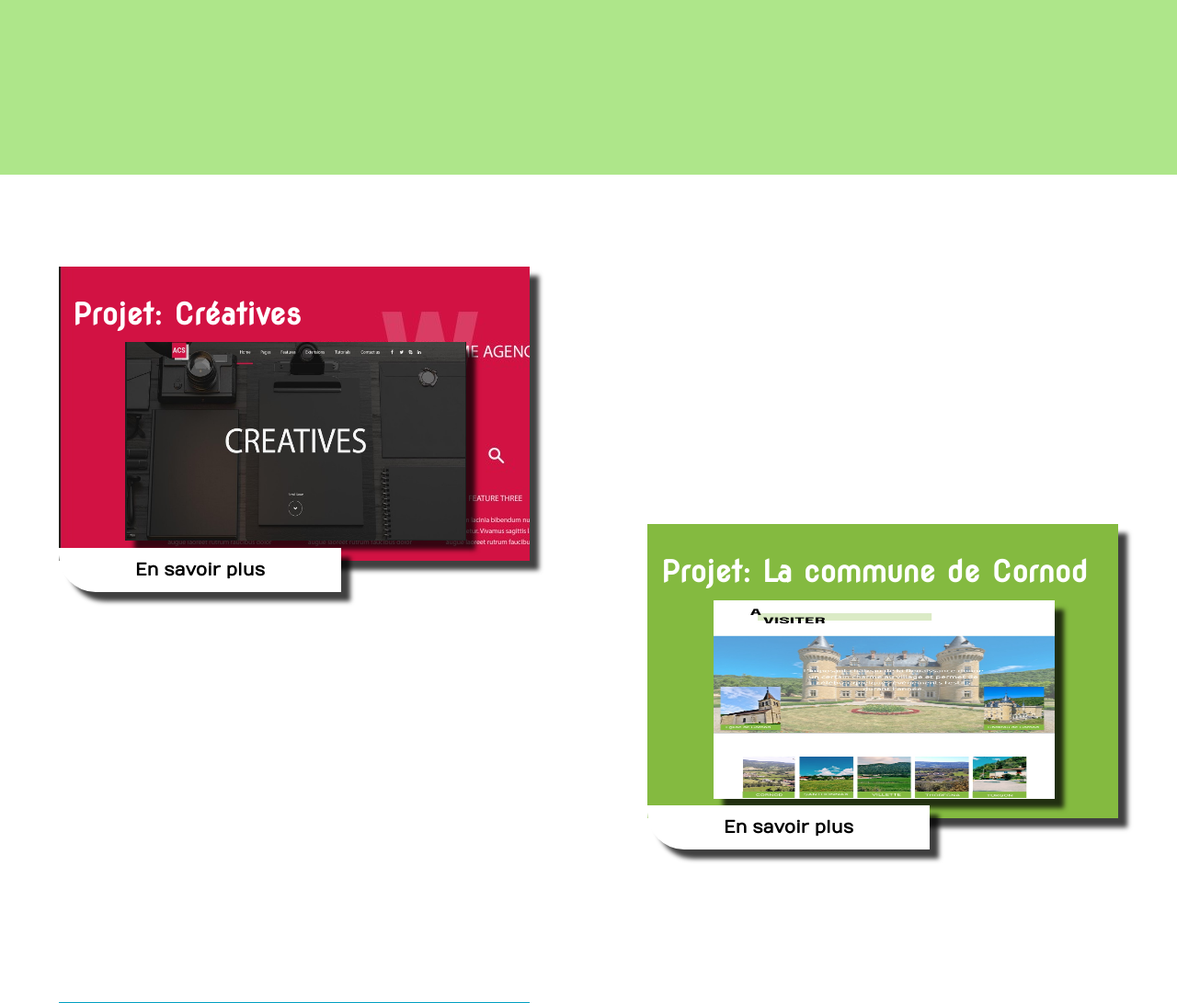
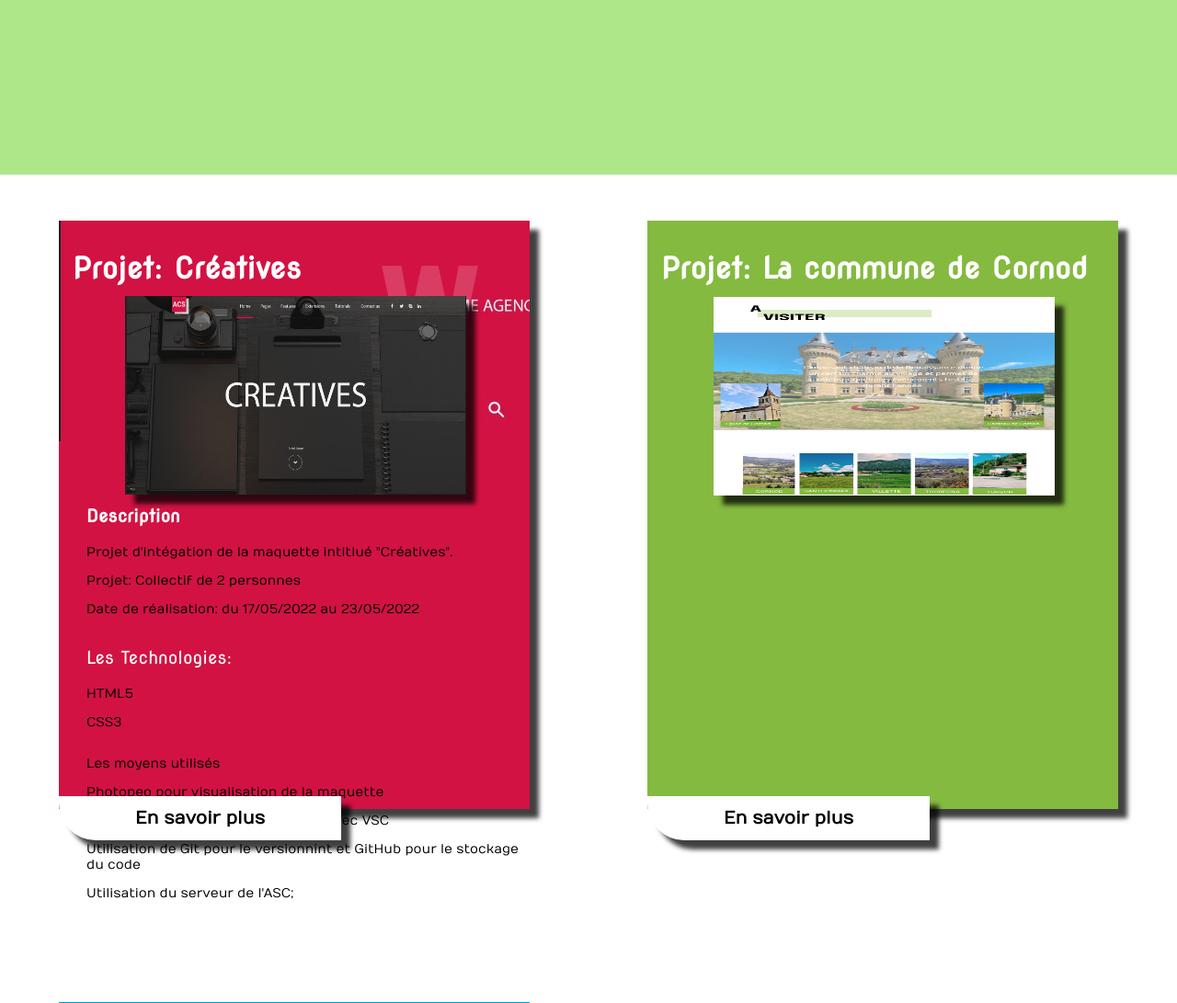
Before and after one commit to chrisviv/portfolio-chris, a PHP site: page / in a window 1280 px wide. Shown: the part 3810-4901 px from the top of the page at 92% size. Run offline with PHP 8.4, Linux system fonts and the light colour scheme; some libraries are stand-ins or nearby versions.

Commit message:
description des projets portfolio

```diff
--- a/assets/css/style.css
+++ b/assets/css/style.css
@@ -134,20 +134,37 @@ figure{width: 100%;height:20vh; display: flex;flex-direction: column;}
 #listeProjets1{width: 100%;height:100vh;display: flex;justify-content: space-around;}
 /*//////////////////////////////////////////////////////////////////////////////////*/
 /*********************** projet creatives */
-.projet1{width:40%;height: 40vh;box-shadow: 10px 10px 5px 0px  rgba(0,0,0,0.75);display:flex;flex-direction: column;
-         background-image: url(../img/creatives1.jpg);z-index: 200000;position: relative;margin-top:100px}
+.projet1{width:40%;height: 80vh;box-shadow: 10px 10px 5px 0px  rgba(0,0,0,0.75);display:flex;flex-direction: column;
+
+         background-image: url(../img/creatives1.jpg);z-index: 200000;position: relative;margin-top:50px}
 .titleDescrip1{font-size: 2rem;font-family: 'NovaRound';color: white;margin-left: 15px;}
 figure>.creatives{width: 25vw; height: 75vh;display: flex;}
-.creatives > img {width: 29vw;height: 27vh;z-index: 1000000;opacity: 1; position: absolute; box-shadow: 10px 10px 5px 0px rgb(0 0 0 / 75%); margin-top: -37px;margin-left: 32px;}
+.creatives > img {width: 29vw;height: 27vh;z-index: 1000000;opacity: 1;
+  position: absolute; box-shadow: 10px 10px 5px 0px rgb(0 0 0 / 75%); margin-top: -37px;margin-left: 32px;}
 .creatives>img:hover{transform: scale(1.1);}
+.description{
+  width: 100%;height: 50vh; background:#d21243;display: flex;flex-direction: column;justify-content: space-between;}
+.description>h4{
+  color: white; font-family: 'NovaRound';font-size: 1.2rem; margin: 70px 0 5px 30px;}
+.descProjet1, .techProjet1>p{font-family: 'Numans';font-size: 0.875rem;margin-left:30px;}
+.techProjet1>p{font-family: 'Numans';font-size: 0.875rem;margin-left:30px;}
+.techProjet1>.tech1{color: white; font-family: 'NovaRound';font-size: 1.2rem;margin-left: 30px;}
+.moyenProjet1>p{font-family: 'Numans';font-size: 0.875rem;margin-left:30px;}
+.moyProjet1>.tech1{color: white; font-family: 'NovaRound';font-size: 1.2rem;margin-left: 30px;}
+
+
+
+
+
+
 .boutonProjets1{width: 24vw;height: 6vh; background: white;border-bottom-left-radius: 50px;
                 font-family: 'Numans';position: absolute;z-index: 300000000;bottom: -34px;left: 0px;
                 border-bottom-left-radius: 40px; border: 0px solid black;border-top: 0;font-size: 1.2rem;
                 font-weight: 700;box-shadow: 10px 10px 5px 0px  rgba(0,0,0,0.75);}
 .boutonProjets1:hover{background-color: #d21243;color:white}
 /********************* projet maquette*/
-.projet2{width:40%;height: 40vh;box-shadow: 10px 10px 5px 0px  rgba(0,0,0,0.75);align-self: flex-end;
-        background: #84ba40;z-index:200000;position: relative;margin-bottom: 100px;}
+.projet2{width:40%;height: 80vh;box-shadow: 10px 10px 5px 0px  rgba(0,0,0,0.75);
+        background: #84ba40;z-index:200000;position: relative;margin-top: 50px;}
 .titleDescrip2{font-size: 2rem;font-family: 'NovaRound';color:white;margin-left: 15px;}
 figure > .maquette{width: 25vw; height: 75vh;display: flex;}
 .maquette > img{width: 29vw;height: 27vh;z-index: 1000000;opacity: 1; position: absolute;
@@ -253,3 +270,4 @@ input{margin-top: 30px;}
 .envoye{width: 90%;background:white;border: 0;padding: 10px 24px;color: black;width: 35%;box-shadow: 0 0 24px 0 rgba(0, 0, 0, 0.25);
     transition: 0.4s;border-radius: 4px;}
 .envoye:hover {background: #759D59;color: white;}
+/* /////////////////////////Section Footer */
--- a/index.html
+++ b/index.html
@@ -178,6 +178,26 @@
                 <figure class="projet creatives">
                     <img src="./assets/img/creatives.jpg" alt="image de la première page du projet créatives">
                 </figure>
+                <div class="description">
+                    <h4>Description</h4>
+                    <div class="descProjet1">
+                        <P>Projet d'intégation de la maquette intitlué "Créatives".</P>
+                        <P>Projet: Collectif de 2 personnes</P>
+                        <p>Date de réalisation: du 17/05/2022 au 23/05/2022</p>
+                    </div>
+                    <div class="techProjet1">
+                        <p class="tech1">Les Technologies:</p>
+                        <p>HTML5</p>
+                        <P>CSS3</P>
+                    </div>
+                    <div class="moyenProjet1">
+                        <p class="moyProjet1">Les moyens utilisés</p>
+                        <P>Photopeo pour visualisation de la maquette</P>
+                        <P>Réalisatiion de l'intégration du site avec VSC</P>
+                        <P>Utilisation de Git pour le versionnint et GitHub pour le stockage du code</P>
+                        <P>Utilisation du serveur de l'ASC;</P>
+                    </div>
+                </div>
                 <button type="button" class="boutonProjets1">En savoir plus</button>
             </div>
             <div class="projet2">
@@ -271,6 +291,7 @@
     </section>
     <footer>
 
+
     </footer>
     <!-- fontawesome JS -->
     <script src="https://kit.fontawesome.com/14273d579a.js" crossorigin="anonymous"></script>
```
